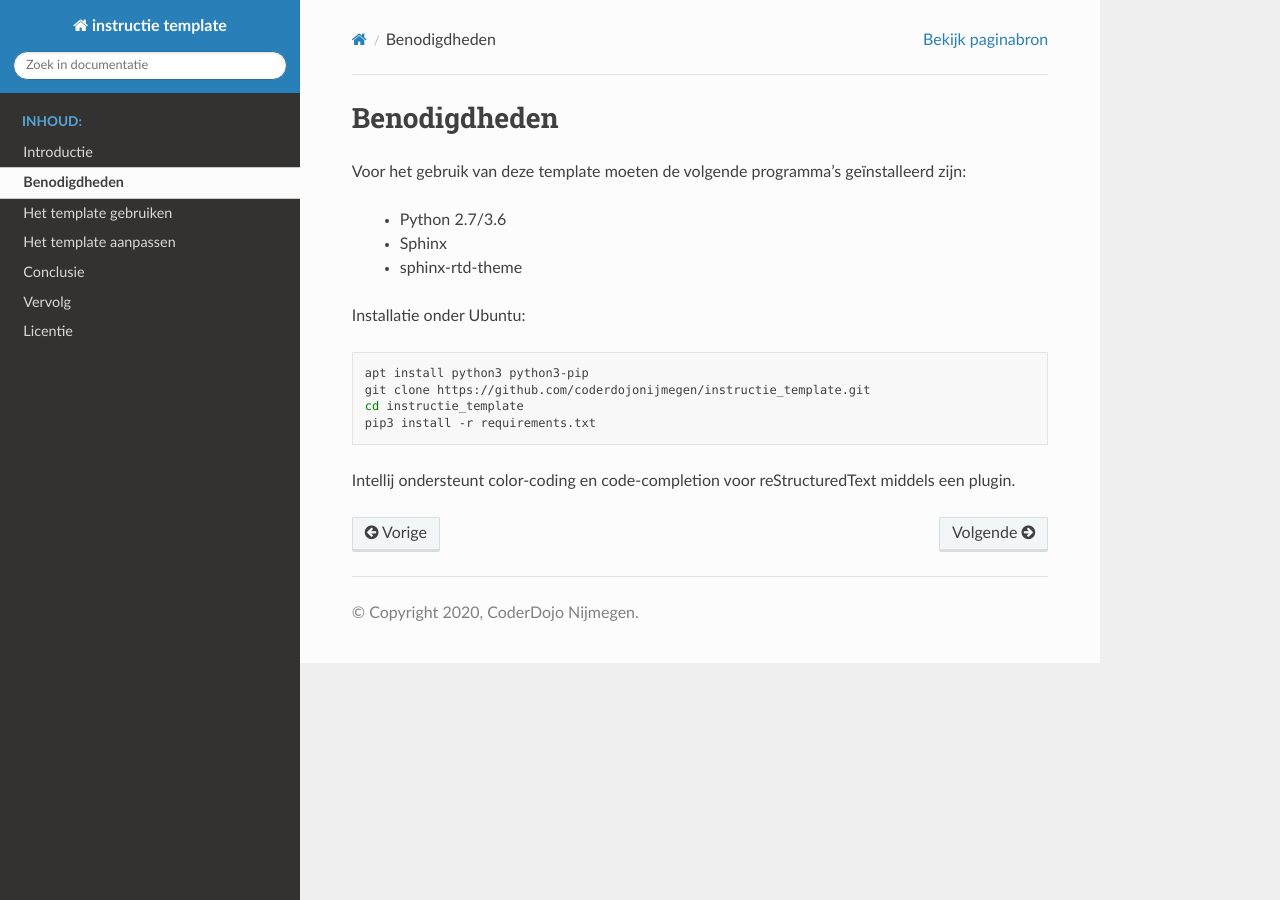
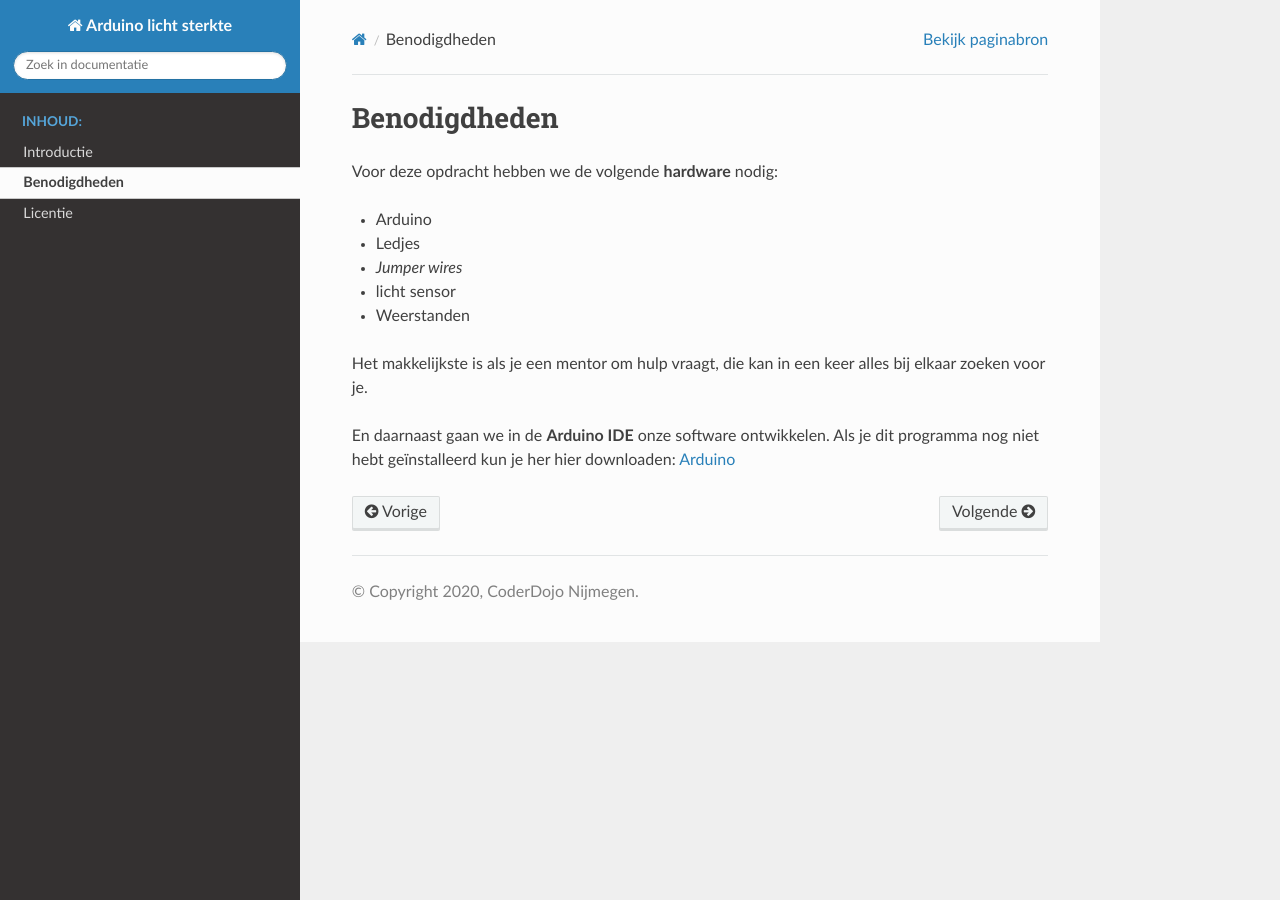
Before and after one commit to coderdojonijmegen/arduino-light-power, a Sphinx documentation site: the page built from source/benodigdheden.rst, in a window 1280 px wide. Built offline with Sphinx 7.4.7 and the Read the Docs theme 2.0.0, drawn with Linux system fonts in a browser that asks for light colours; pages that are not in the unit, such as notebooks, are missing from menus.

Commit message:
Add instructions

```diff
--- a/source/benodigdheden.rst
+++ b/source/benodigdheden.rst
@@ -1,19 +1,17 @@
 Benodigdheden
 =============
 
-Voor het gebruik van deze template moeten de volgende programma's geïnstalleerd zijn:
+Voor deze opdracht hebben we de volgende **hardware** nodig:
 
- - Python 2.7/3.6
- - Sphinx
- - sphinx-rtd-theme
+* Arduino
+* Ledjes
+* `Jumper wires`
+* licht sensor
+* Weerstanden
 
-Installatie onder Ubuntu:
+Het makkelijkste is als je een mentor om hulp vraagt, die kan in een keer
+alles bij elkaar zoeken voor je.
 
-.. code-block:: bash
-
-   apt install python3 python3-pip
-   git clone https://github.com/coderdojonijmegen/instructie_template.git
-   cd instructie_template
-   pip3 install -r requirements.txt
-
-Intellij ondersteunt color-coding en code-completion voor reStructuredText middels een plugin.
+En daarnaast gaan we in de **Arduino IDE** onze software ontwikkelen.
+Als je dit programma nog niet hebt geïnstalleerd kun je her hier downloaden:
+`Arduino <https://www.arduino.cc/en/main/software/>`_
--- a/source/conclusie.rst
+++ /dev/null
@@ -1,2 +0,0 @@
-Conclusie
-=========
--- a/source/conf.py
+++ b/source/conf.py
@@ -18,7 +18,7 @@
 # -- Project information -----------------------------------------------------
 
 
-project = 'instructie template'
+project = 'Arduino licht sterkte'
 
 from datetime import datetime
 current_year = datetime.now().year
--- a/source/templateaanpassen.rst
+++ /dev/null
@@ -1,9 +0,0 @@
-Het template aanpassen
-======================
-
-Uiterlijk middels CSS
----------------------
-
-
-Gedrag middels JavaScript
--------------------------
--- a/source/vervolg.rst
+++ /dev/null
@@ -1,2 +0,0 @@
-Vervolg
-=======
```
Also changed, not shown: source/index.rst (+3 -5 lines), source/introductie.rst (+11 -9 lines).
